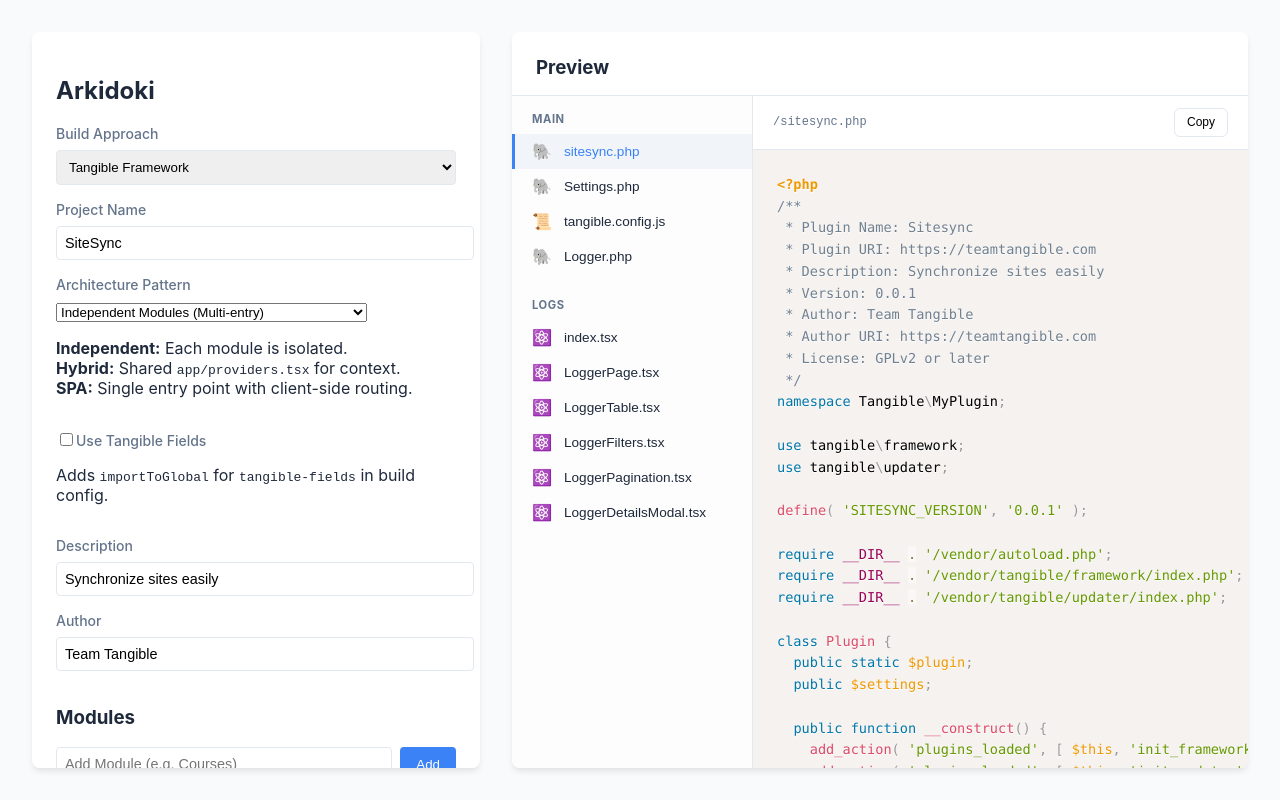
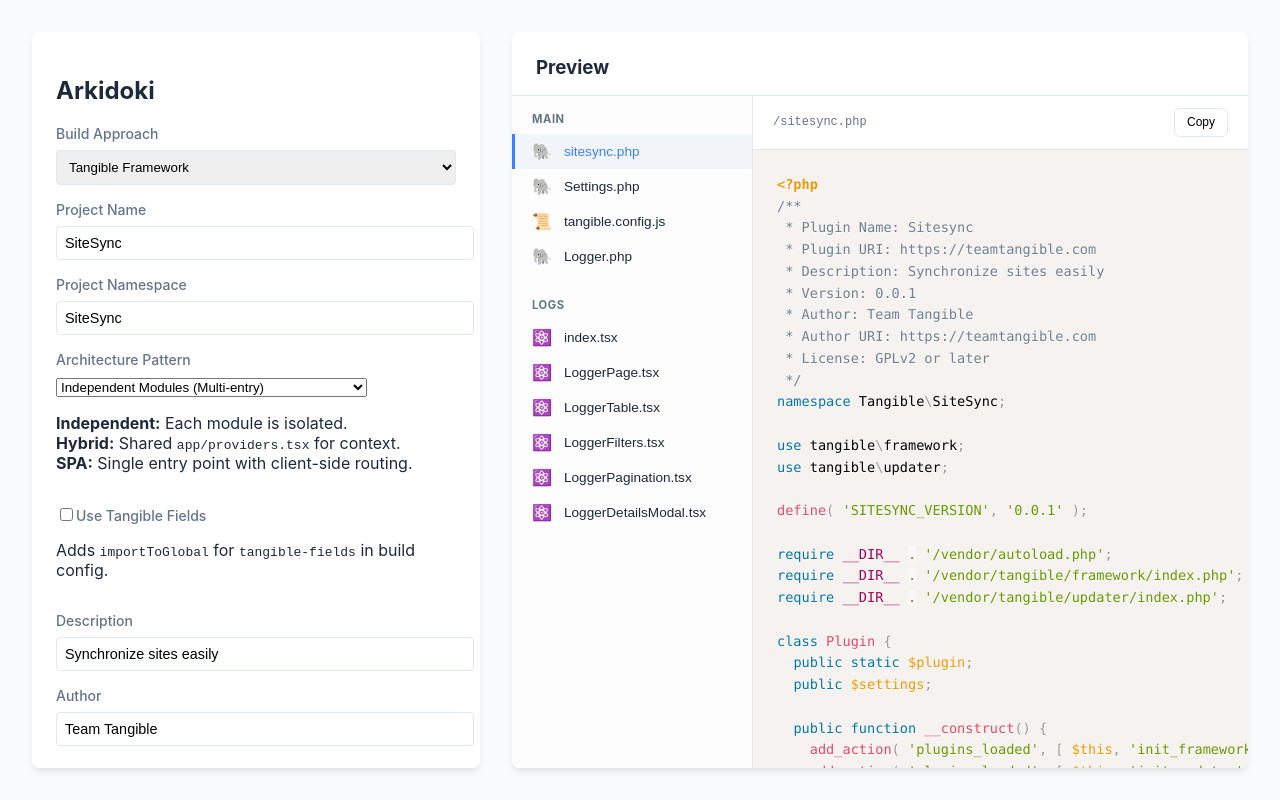
Before and after one commit to jericojuegos/arkidoki, a React (Vite) app: page / in a window 1280 px wide. Built offline with nearby package versions, Linux system fonts and the light colour scheme.

Commit message:
feat: add Project Namespace field and align default namespace

```diff
--- a/src/components/InputSection.tsx
+++ b/src/components/InputSection.tsx
@@ -130,6 +130,16 @@ export const InputSection: React.FC<Props> = ({ config, onChange }) => {
                     type="text"
                     value={config.projectName}
                     onChange={handleProjectNameChange}
+                    placeholder="e.g. SiteSync"
+                />
+            </div>
+
+            <div className="form-group">
+                <label>Project Namespace</label>
+                <input
+                    type="text"
+                    value={config.projectNamespace}
+                    onChange={(e) => handleChange('projectNamespace', e.target.value)}
                     placeholder="e.g. SiteSync"
                 />
             </div>
--- a/src/generator/approaches/tangible/templates.ts
+++ b/src/generator/approaches/tangible/templates.ts
@@ -189,11 +189,11 @@ add_action( 'admin_enqueue_scripts', __NAMESPACE__ . '\\\\enqueue_assets' );
 
 export const MODULE_ADMIN_CLASS = `<?php
 
-namespace Tangible\\\\{{PROJECT_NAMESPACE}}\\\\Admin;
+namespace Tangible\\{{PROJECT_NAMESPACE}}\\Admin;
 
 defined('ABSPATH') or die();
 
-use Tangible\\\\{{PROJECT_NAMESPACE}}\\\\Plugin;
+use Tangible\\{{PROJECT_NAMESPACE}}\\Plugin;
 
 class {{Module}} {
 
--- a/src/generator/constants.ts
+++ b/src/generator/constants.ts
@@ -5,7 +5,7 @@ export const DEFAULT_CONFIG: PluginConfig = {
     projectSlug: 'sitesync',
     pluginTitle: 'Sitesync',
     projectConst: 'SITESYNC',
-    projectNamespace: 'MyPlugin',
+    projectNamespace: 'SiteSync',
     pluginDescription: 'Synchronize sites easily',
     pluginVersion: '0.0.1',
     authorName: 'Team Tangible',
```
